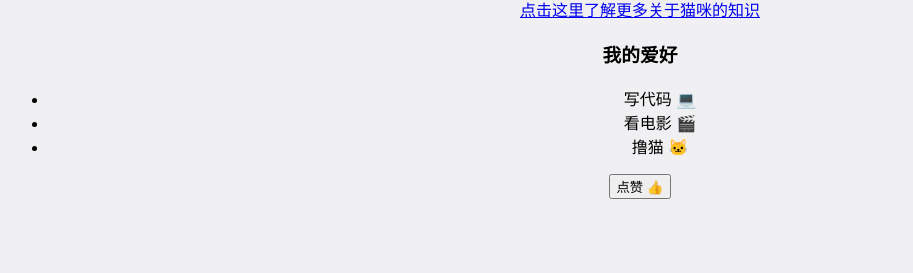
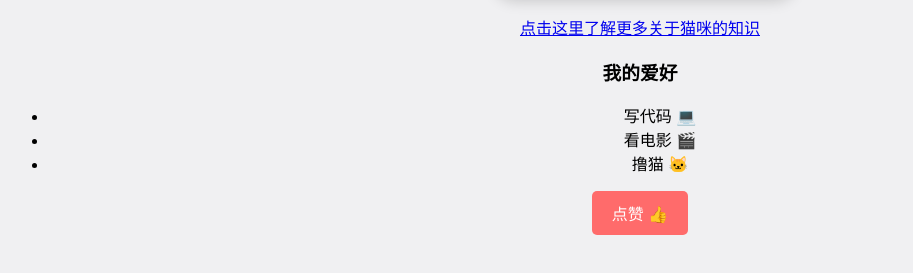
Before and after one commit to AceCarrot/my-project, a plain HTML site: page index.html in a window 1280 px wide. Shown: the part 339-612 px from the top of the page, without its empty margins (0-913 px from the left). Drawn offline with Linux system fonts and the light colour scheme.

Commit message:
add javascript

```diff
--- a/index.html
+++ b/index.html
@@ -1,8 +1,14 @@
+<!DOCTYPE html>
+<html>
+<head>
+  <meta charset="UTF-8">
+  <title>我的主页</title>
+
   <style>
     body {
-      background-color: #f0f0f2; /* 这是一个柔和的灰白色背景 */
-      font-family: sans-serif;   /* 把字体改成现代的无衬线字体 */
-      text-align: center;        /* 把所有内容都居中显示 */
+      background-color: #f0f0f2;
+      font-family: sans-serif;
+      text-align: center;
     }
     img {
       width: 300px;
@@ -10,17 +16,45 @@
       box-shadow: 5px 5px 15px rgba(0,0,0,0.2);
       margin-top: 20px;
     }
+    button {
+      background-color: #ff6b6b;
+      color: white;
+      border: none;
+      padding: 10px 20px;
+      border-radius: 5px;
+      font-size: 16px;
+      cursor: pointer;
+    }
+    button:hover {
+      background-color: #ff4757;
+    }
   </style>
+</head>
+
+<body>
 
   <h1>Hello World! 这是我的第一个网页</h1>
+
   <img src="https://upload.wikimedia.org/wikipedia/commons/thumb/4/4d/Cat_November_2010-1a.jpg/300px-Cat_November_2010-1a.jpg" alt="一只可爱的猫">
+
   <p>
     <a href="https://zh.wikipedia.org/wiki/猫">点击这里了解更多关于猫咪的知识</a>
   </p>
+
   <h3>我的爱好</h3>
   <ul>
     <li>写代码 💻</li>
     <li>看电影 🎬</li>
     <li>撸猫 🐱</li>
   </ul>
-<button>点赞 👍</button>
+
+  <button onclick="sayHello()">点赞 👍</button>
+
+  <script>
+    function sayHello() {
+      alert("喵！🐱 谢谢你的点赞！");
+    }
+  </script>
+
+</body>
+</html>
```
Lines whose indentation alone changed are shown as unchanged.
